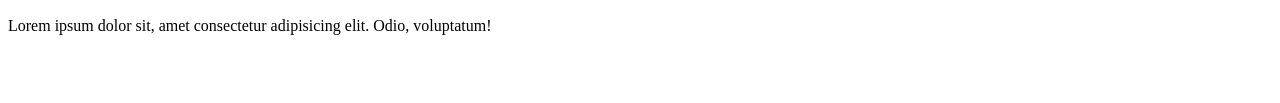
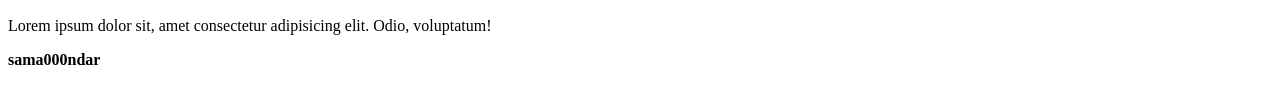
Before and after one commit to 1Ismoiljonov/test, a plain HTML site: page index.html in a window 1280 px wide. Shown: the part 275-378 px from the top of the page. Drawn offline with Linux system fonts and the light colour scheme.

Commit message:
sa
Co-Authored-By: 1Ismoiljonov <99031003+1Ismoiljonov@users.noreply.github.com>

```diff
--- a/index.html
+++ b/index.html
@@ -16,5 +16,8 @@
     <p>
         Lorem ipsum dolor sit, amet consectetur adipisicing elit. Odio, voluptatum!
     </p>
+    <b>
+        sama000ndar
+    </b>
 </body>
 </html>
```
